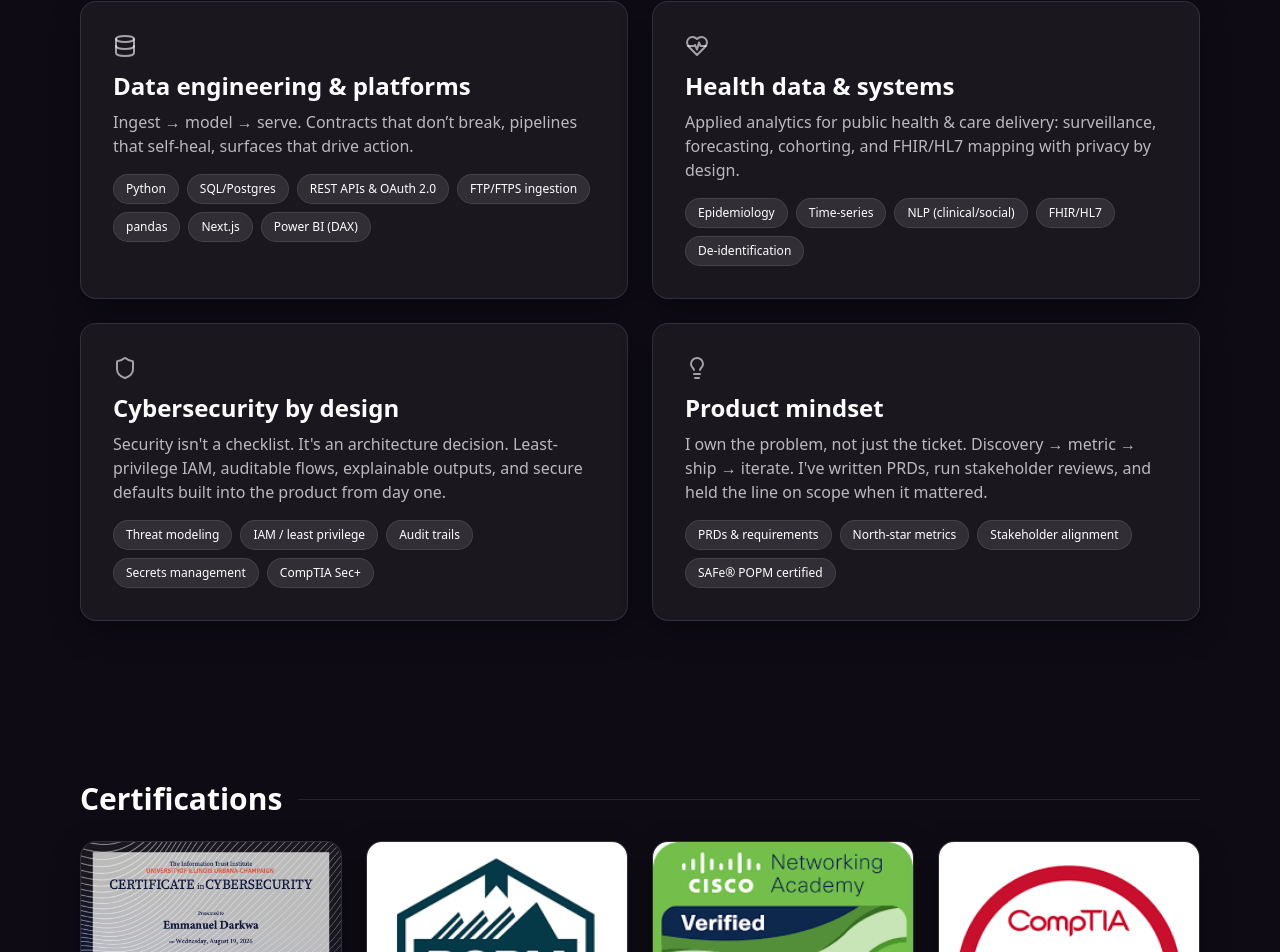
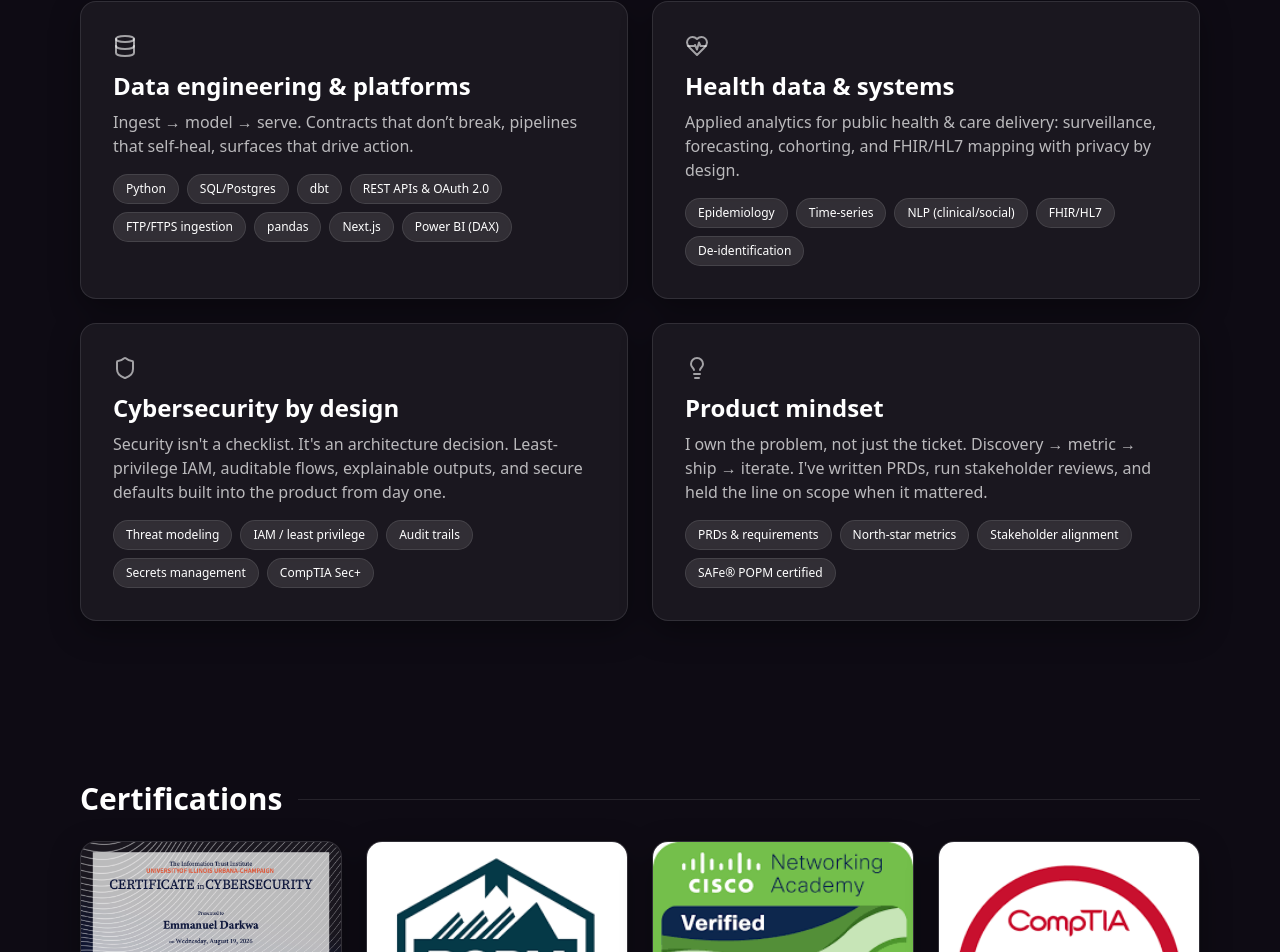
Before and after one commit to edark3/emmanuel-portfolio, a Next.js app: page / in a window 1280 px wide. Shown: the part 1019-1971 px from the top of the page. Built offline with nearby package versions, Linux system fonts and the light colour scheme.

Commit message:
Restore dbt to skills; confirmed used end-to-end on the analytics dashboards project

```diff
--- a/app/page.tsx
+++ b/app/page.tsx
@@ -188,7 +188,7 @@ export default function Page() {
               Ingest → model → serve. Contracts that don’t break, pipelines that self-heal, surfaces that drive action.
             </p>
             <div className="mt-4 flex flex-wrap gap-2">
-              {['Python','SQL/Postgres','REST APIs & OAuth 2.0','FTP/FTPS ingestion','pandas','Next.js','Power BI (DAX)'].map(t=>(
+              {['Python','SQL/Postgres','dbt','REST APIs & OAuth 2.0','FTP/FTPS ingestion','pandas','Next.js','Power BI (DAX)'].map(t=>(
                 <span key={t} className="glass px-3 py-1.5 rounded-full text-xs">{t}</span>
               ))}
             </div>
```
